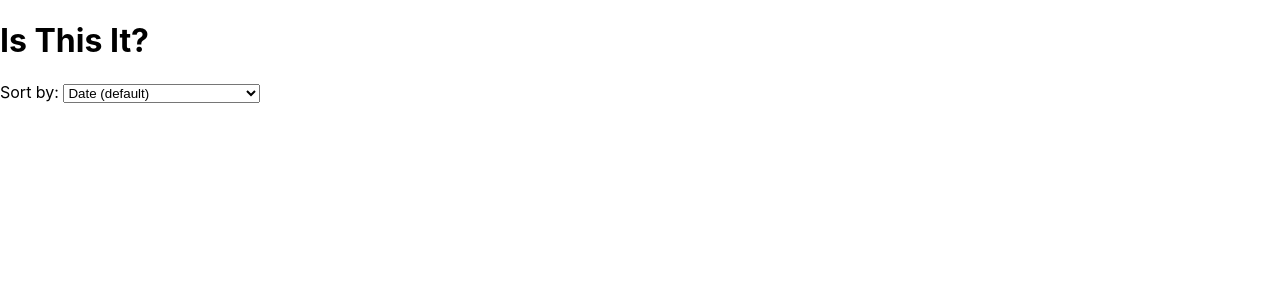
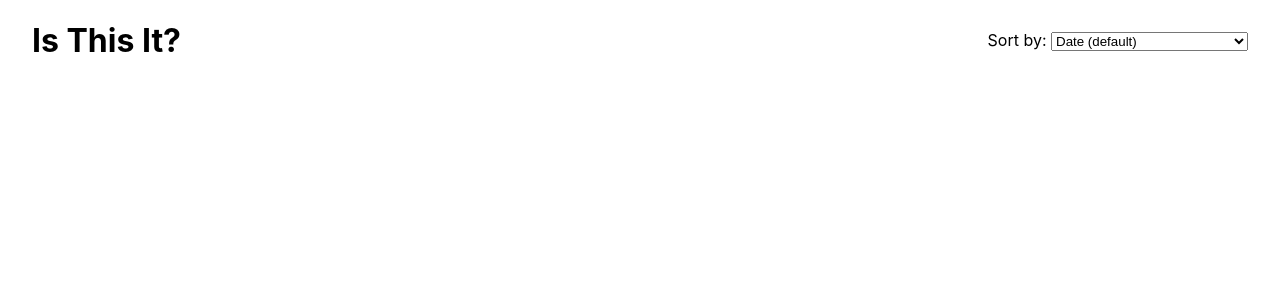
Before and after one commit to GALemmon/IsThisIt, a React (Create React App) app in the folder is-this-it/: page /main in a window 1280 px wide. Shown: the top 300 px of the page. Built offline with nearby package versions, Linux system fonts and the light colour scheme; no server answers.

Commit message:
Add styling to main header

```diff
--- a/is-this-it/src/Main/Main.css
+++ b/is-this-it/src/Main/Main.css
@@ -3,3 +3,12 @@ main {
   flex-direction: column;
   align-items: center;
 }
+
+.main-header {
+  display: flex;
+  flex-direction: row;
+  align-items: center;
+  justify-content: space-between;
+  margin-left: 2em;
+  margin-right: 2em;
+}
--- a/is-this-it/src/Main/Main.js
+++ b/is-this-it/src/Main/Main.js
@@ -12,7 +12,7 @@ const Main = ({
 
   return (
     <>
-      <header>
+      <header className='main-header'>
         <h1>Is This It?</h1>
         <Form setSortCriteria={setSortCriteria} sortCriteria={sortCriteria} />
       </header>
```
